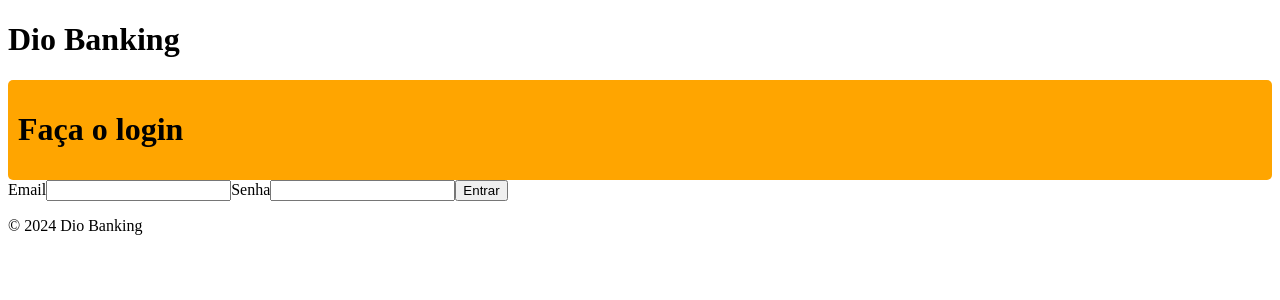
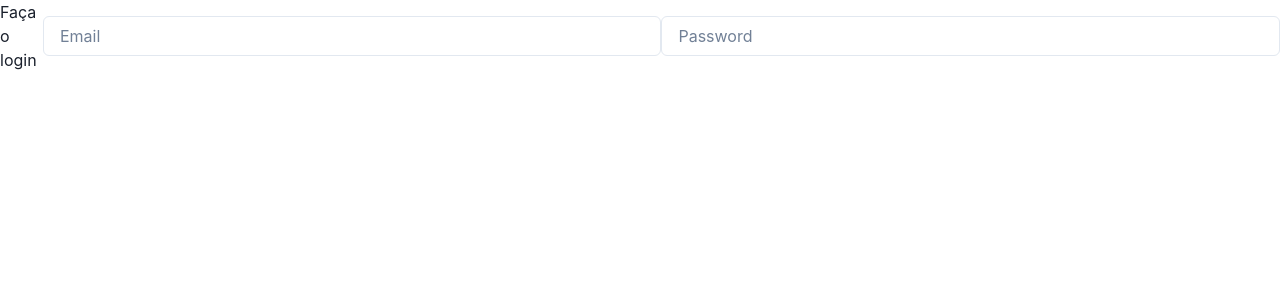
Before and after one commit to tiagoazevedodev/fullstack-typescript-dio, a React (Vite) app in the folder dio-banking-ts/: page / in a window 1280 px wide. Shown: the top 300 px of the page. Built offline with nearby package versions, Linux system fonts and the light colour scheme.

Commit message:
Using more examples of chakra UI

```diff
--- a/dio-banking-ts/src/App.tsx
+++ b/dio-banking-ts/src/App.tsx
@@ -1,27 +1,21 @@
 import { Layout } from "./components/Layout/Layout";
 import styled from "styled-components";
-import { ChakraProvider } from '@chakra-ui/react'
+import {
+  ChakraProvider,
+  Input,
+  Center
+ } from '@chakra-ui/react'
 
 function App() {
-  const Box = styled.div`
-    background-color: orange;
-    padding: 10px;
-    border-radius: 5px;
-    margin-top: 10px;
-  `;
-
   return (
     <>
-      <Layout>
-        <Box>
+      <ChakraProvider>
+        <Center>
           <h1>Faça o login</h1>
-        </Box>
-        <label htmlFor="emailInput">Email</label>
-        <input id="emailInput" type="email" />
-        <label htmlFor="passwordInput">Senha</label>
-        <input id="passwordIput" type="password" />
-        <button>Entrar</button>
-      </Layout>
+          <Input placeholder="Email" />
+          <Input placeholder="Password" />
+        </Center>
+      </ChakraProvider>
     </>
   );
 }
```
